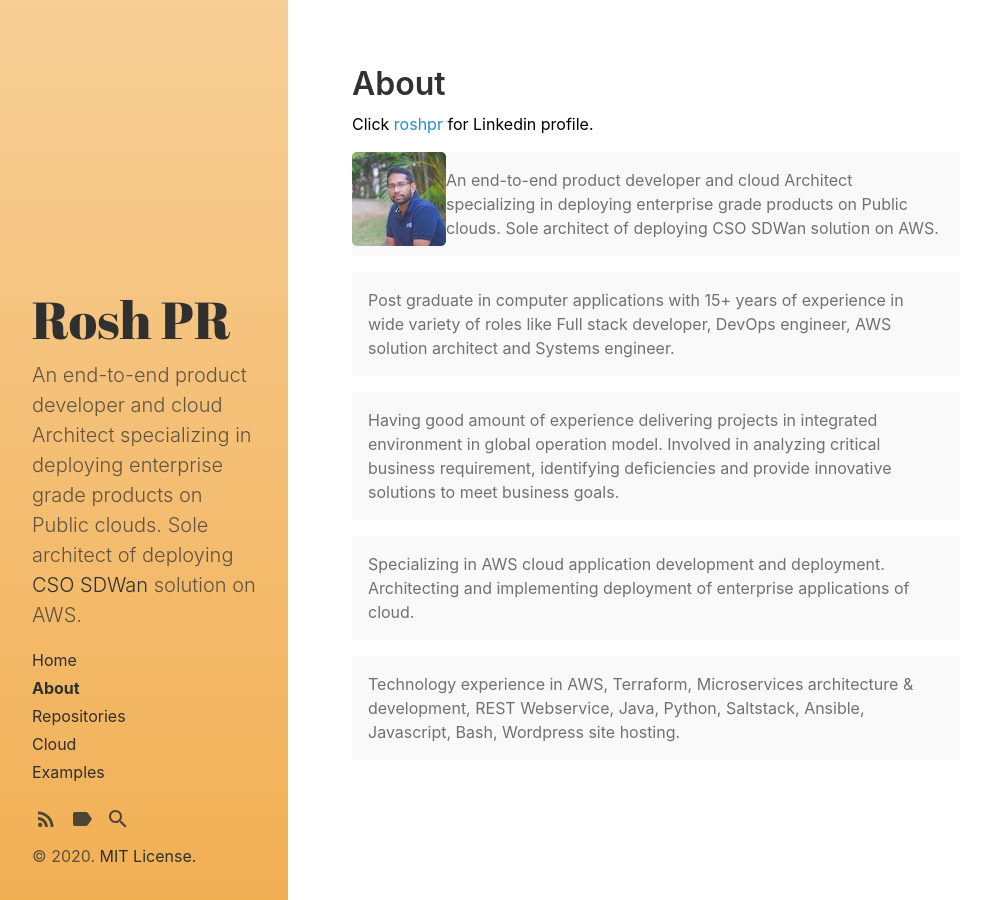
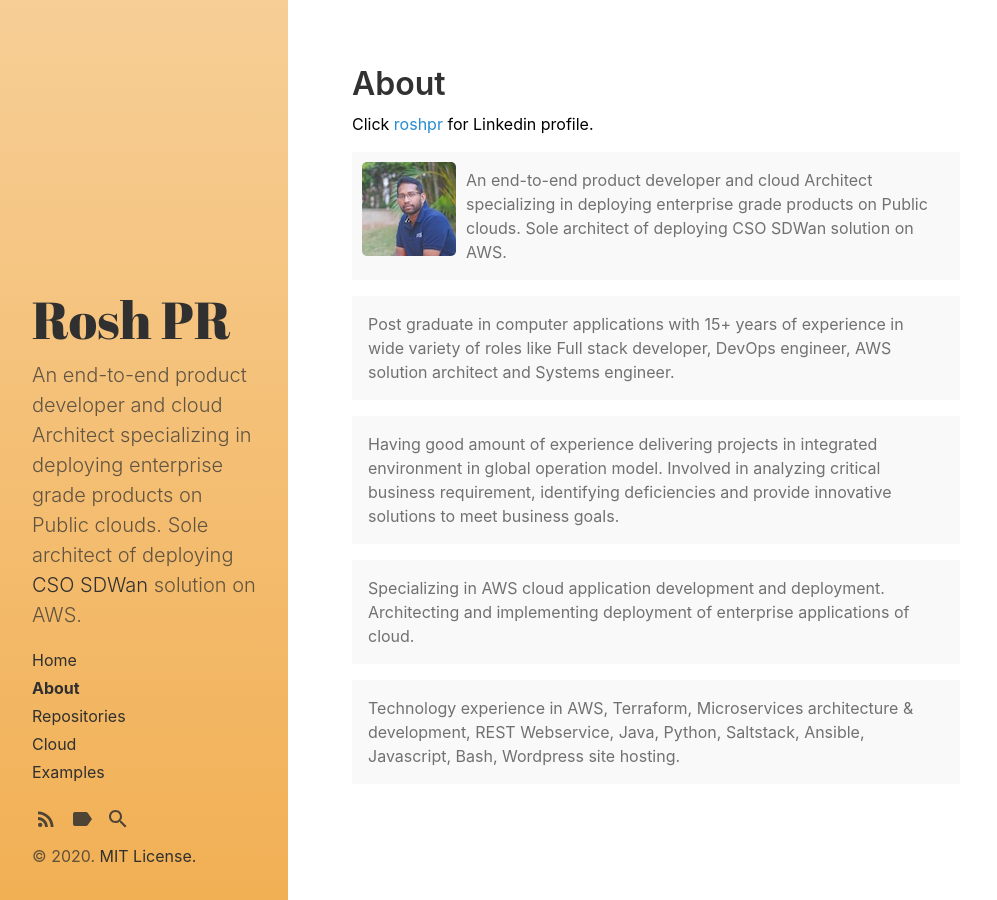
Before and after one commit to roshpr/roshpr.github.com, a Jekyll site: the page built from about.md, in a window 1280 px wide. Shown: the whole page, without its empty margins (0-997 px from the left). Built offline with Jekyll 4.4.1, drawn with Linux system fonts in a browser that asks for light colours.

Commit message:
Change about

```diff
--- a/about.md
+++ b/about.md
@@ -5,7 +5,7 @@ sidebar_link: true
 ---
 Click <a href="https://www.linkedin.com/in/roshpr/" target="_blank"> roshpr </a> for Linkedin profile.
 <div>
-    <div style="float:left;margin: auto;">
+    <div style="float:left;margin: auto;padding: 10px;">
     <img  src="https://github.com/roshpr/roshpr.github.com/blob/master/_images/thump_me.jpeg?raw=true" alt="me">
     </div>
 </div>
```
